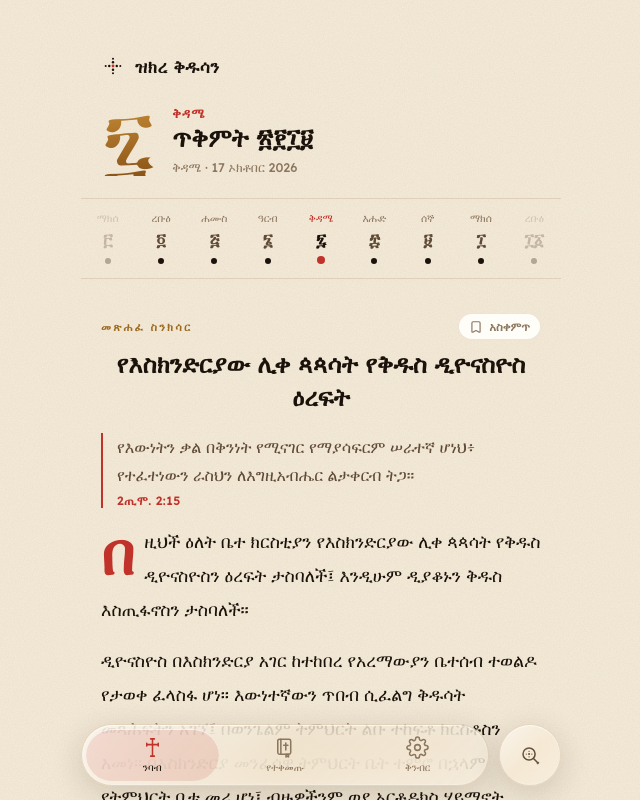
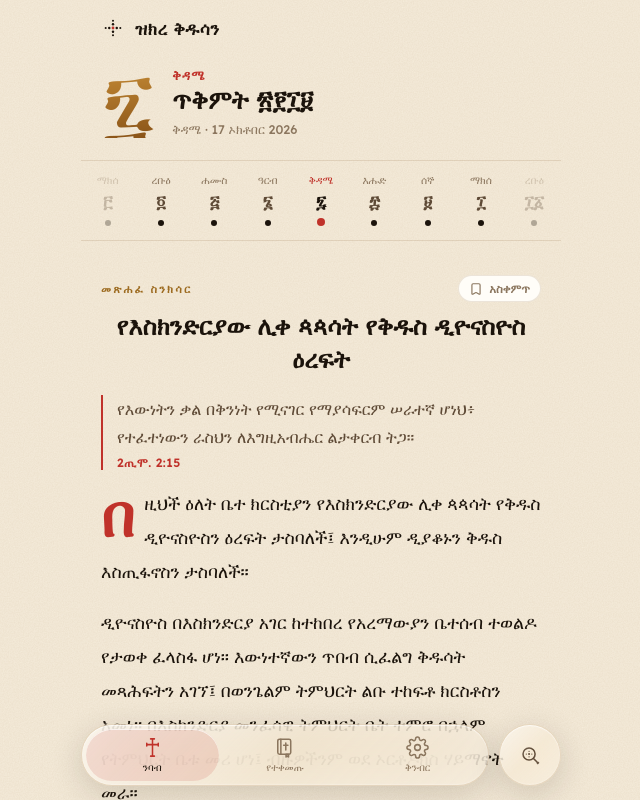
Before and after one commit to Jeremi-code/zikere-kidusan, a Vue app: page / in a window 1280 px wide. Shown: the whole page, without its empty margins (319-959 px from the left). Built offline with nearby package versions, Linux system fonts and the light colour scheme; a web font is replaced by a local one.

Commit message:
fix: adjust button padding to respect safe area insets

```diff
--- a/src/style.css
+++ b/src/style.css
@@ -217,7 +217,7 @@ button {
   width: 100%;
   max-width: 480px;
   margin: 0 auto;
-  padding: 54px 20px 120px;
+  padding: max(16px, env(safe-area-inset-top)) 20px 120px;
   min-height: 100%;
 }
 
```
